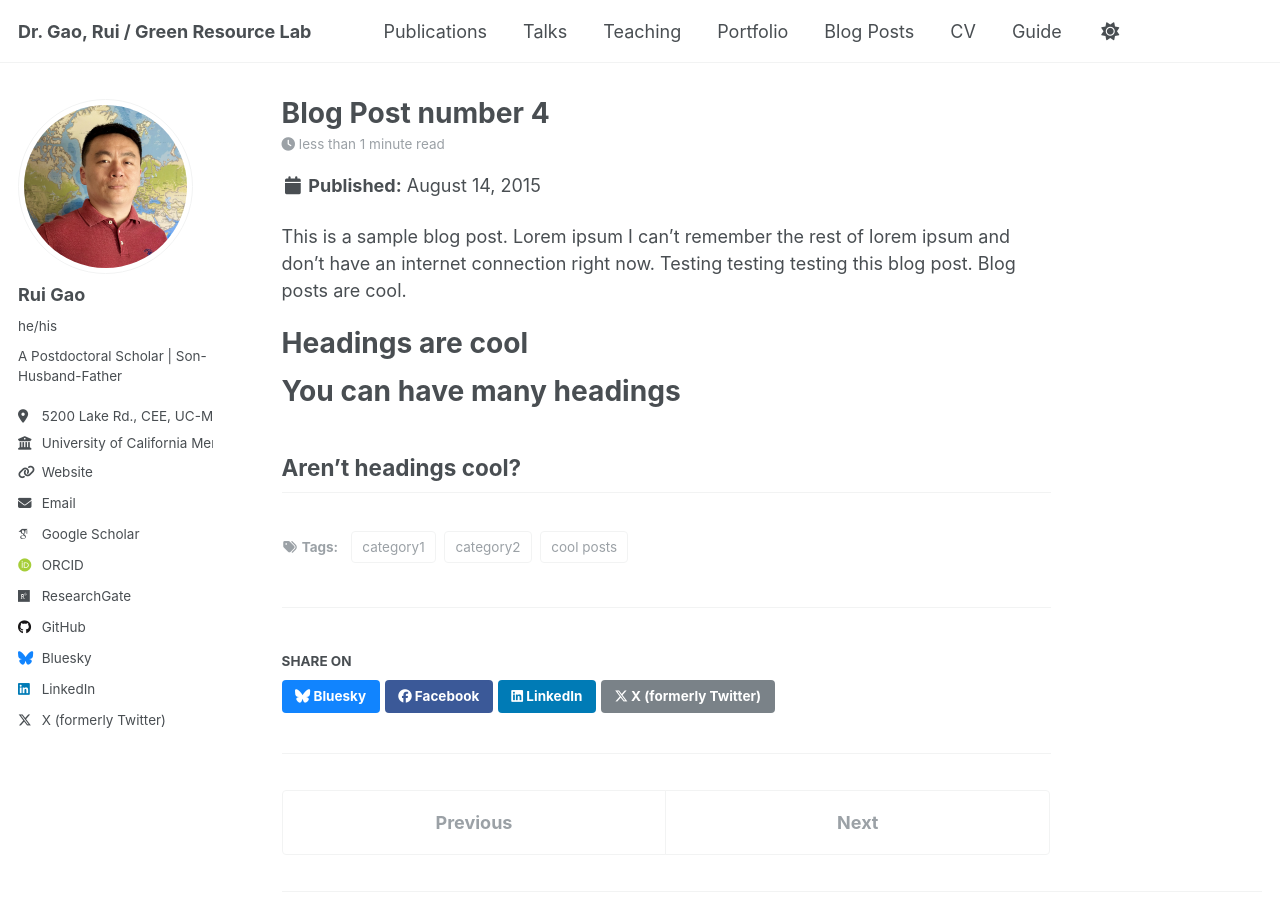
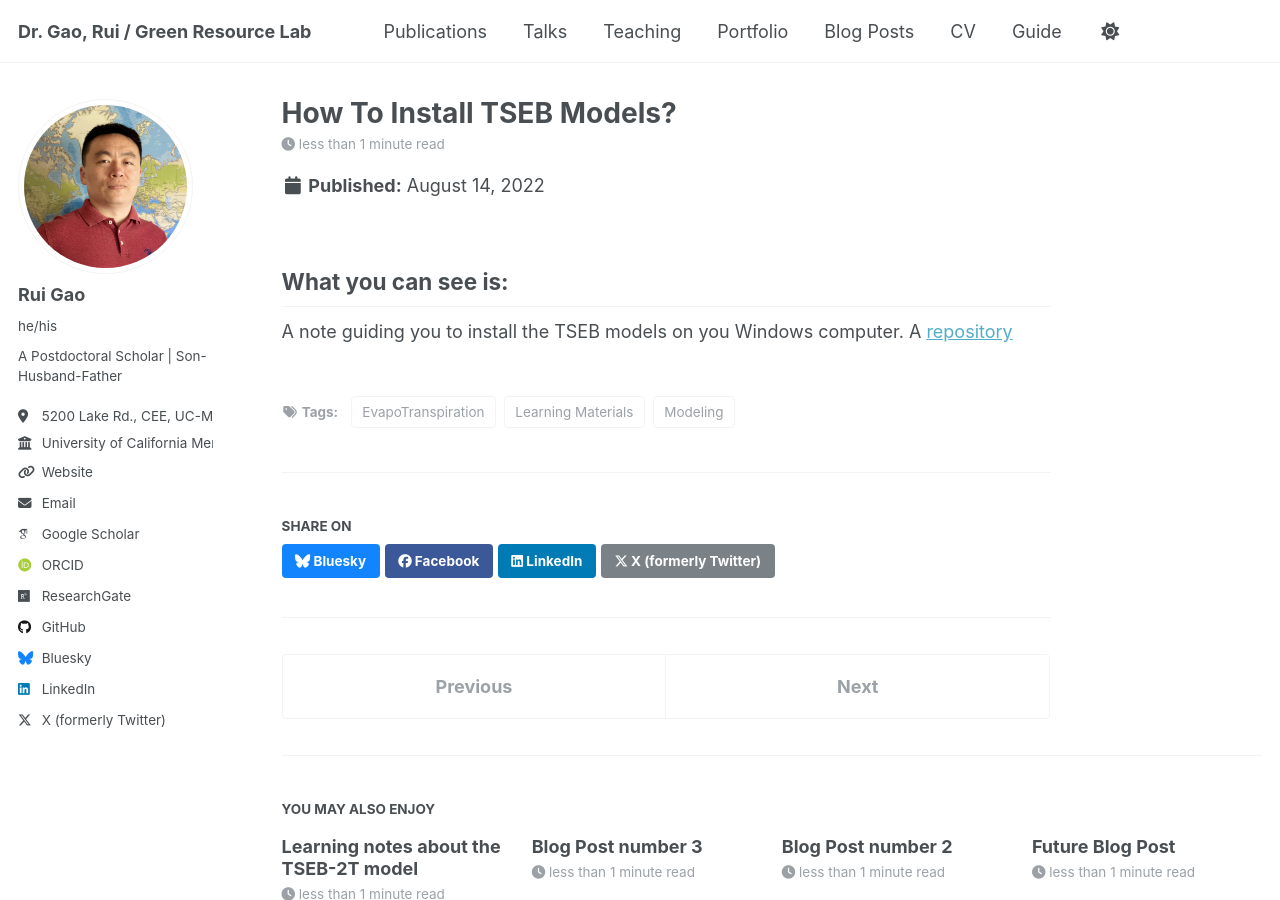
Before and after one commit to RuiGao9/RuiGao9.github.io, a Jekyll site: the page built from _posts/2015-08-14-blog-post-4.md, in a window 1280 px wide and 900 px high. Built offline with Jekyll 4.4.1, drawn with Linux system fonts in a browser that asks for light colours; some web fonts are replaced.

Commit message:
Update 2015-08-14-blog-post-4.md

```diff
--- a/_posts/2015-08-14-blog-post-4.md
+++ b/_posts/2015-08-14-blog-post-4.md
@@ -1,20 +1,14 @@
 ---
-title: 'Blog Post number 4'
-date: 2015-08-14
+title: 'How To Install TSEB Models?'
+date: 2022-08-14
 permalink: /posts/2012/08/blog-post-4/
 tags:
-  - cool posts
-  - category1
-  - category2
+  - EvapoTranspiration
+  - Modeling
+  - Learning Materials
 ---
 
-This is a sample blog post. Lorem ipsum I can't remember the rest of lorem ipsum and don't have an internet connection right now. Testing testing testing this blog post. Blog posts are cool.
-
-Headings are cool
-======
-
-You can have many headings
-======
-
-Aren't headings cool?
+What you can see is:
 ------
+A note guiding you to install the TSEB models on you Windows computer.
+A [repository](https://github.com/RuiGao9/Group_Materials)
```
